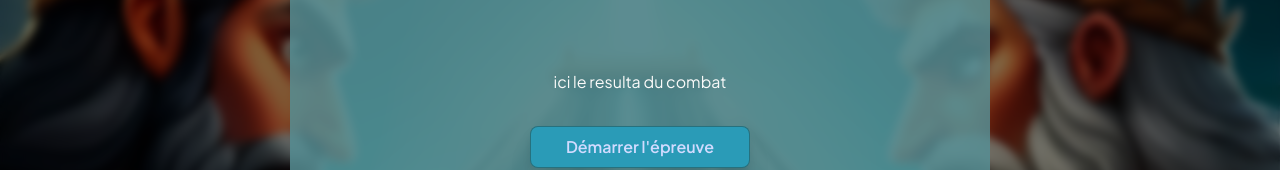
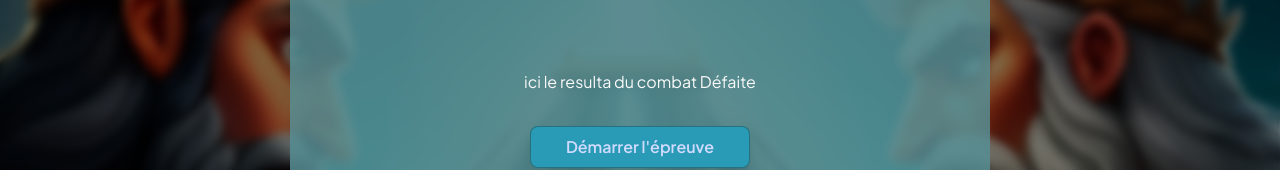
Before and after one commit to WildCodeSchool-CDA-FT-2024-09/JS-CDA-Projet-1-Team-A, a React (Vite) app in the folder client/: page /trial in a window 1280 px wide. Shown: the part 532-702 px from the top of the page. Built offline with nearby package versions, Linux system fonts and the light colour scheme; no server answers; a web font is replaced by a local one.

Commit message:
client/feature: create objet for use data on front while waiting for the real results

```diff
--- a/client/src/components/trial/ModaleResultTrial.tsx
+++ b/client/src/components/trial/ModaleResultTrial.tsx
@@ -1,8 +1,12 @@
 interface ModaleResultTrialProps {
   result: boolean;
+  resultTrial: { status: string };
 }
 
-export default function ModaleResultTrial({ result }: ModaleResultTrialProps) {
+export default function ModaleResultTrial({
+  result,
+  resultTrial,
+}: ModaleResultTrialProps) {
   return (
     <div className="flex w-full flex-col items-center">
       <section
@@ -13,7 +17,7 @@ export default function ModaleResultTrial({ result }: ModaleResultTrialProps) {
         }
       >
         {/*affiche la modale quand le state result passe a true*/}
-        <h2>ici le resulta du combat</h2>
+        <h2>ici le resulta du combat {resultTrial.status}</h2>
       </section>
     </div>
   );
--- a/client/src/pages/StartTrialPage.tsx
+++ b/client/src/pages/StartTrialPage.tsx
@@ -1,5 +1,11 @@
 import { useState } from "react";
 import ModaleResultTrial from "../components/trial/ModaleResultTrial";
+
+// en attente du recupérer les information du résulta d'épreuve
+const resultTrial: { status: string }[] = [
+  { status: "Victoire" },
+  { status: "Défaite" },
+];
 
 function StartTrialPage() {
   const [result, setResult] = useState(true);
@@ -11,7 +17,7 @@ function StartTrialPage() {
         <h1 className="text-4xl text-white">Votre Contenu</h1>
       </div>
       {/* modale qui change en fonction du resulta pas encore fonctionnel */}
-      <ModaleResultTrial result={result} />
+      <ModaleResultTrial result={result} resultTrial={resultTrial[1]} />,
       {/* bouton pour afficher le resulta de l'épreuve */}
       <button
         className="btn-primary fixed bottom-[100px] left-1/2 mx-0 min-w-[220px] max-w-[230px] -translate-x-1/2 transform"
```
